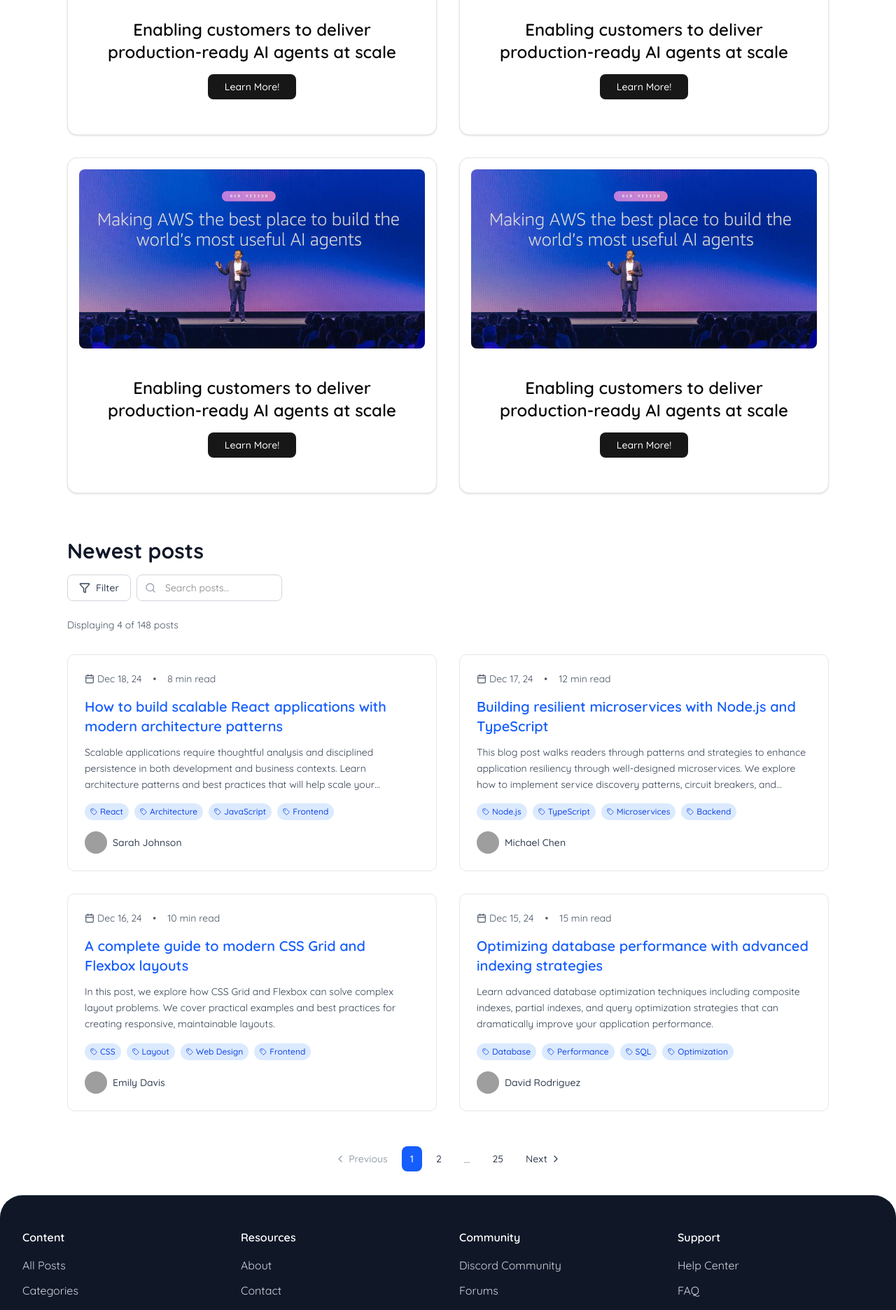
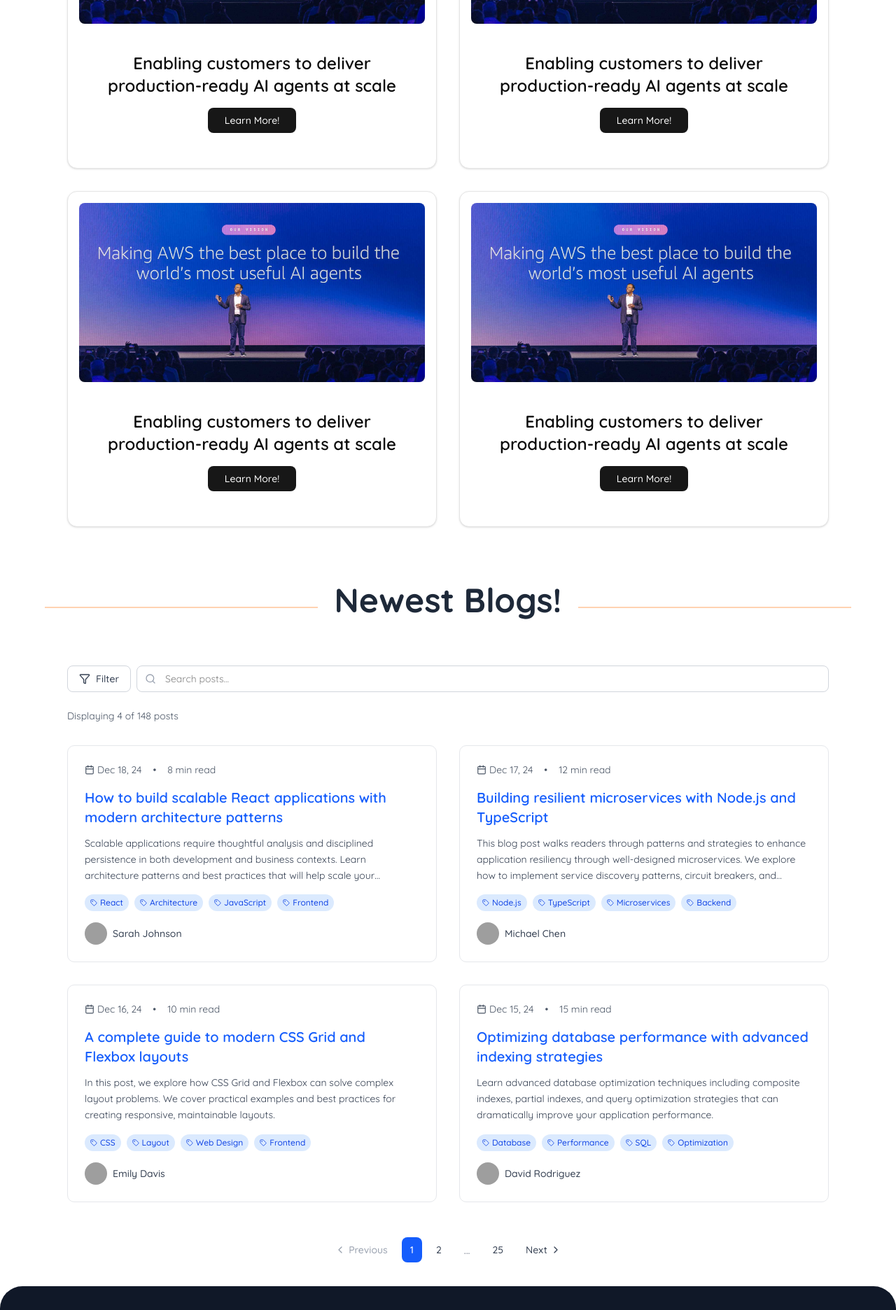
Before and after one commit to byrthokobi/blog-site-nextJS, a Next.js app: page / in a window 1280 px wide. Shown: the part 880-2752 px from the top of the page at 70% size. Built offline with nearby package versions, Linux system fonts and the light colour scheme; grey boxes are pictures that could not be loaded.

Commit message:
UI Changes: Fixing Minore UI Bugs

```diff
--- a/src/app/NewestPostComponent.tsx
+++ b/src/app/NewestPostComponent.tsx
@@ -161,14 +161,11 @@ const BlogPostsSection: React.FC<BlogPostsSectionProps> = ({
     };
 
     return (
-        <div className="max-w-7xl mx-auto px-4 sm:px-6 lg:px-8 py-8">
-            {/* Header */}
+        <div className="max-w-7xl mx-auto pb-8 px-4 sm:px-6 lg:px-8">
             <div className="mb-8">
-                <h2 className="text-3xl font-bold text-gray-900 mb-4">Newest posts</h2>
-
                 {/* Search and Filter Controls */}
                 <div className="flex flex-col sm:flex-row gap-4 mb-6">
-                    <div className="flex gap-2">
+                    <div className="flex gap-2 w-full">
                         <button
                             onClick={() => setShowFilters(!showFilters)}
                             className="flex items-center gap-2 px-4 py-2 border border-gray-300 rounded-md text-sm font-medium text-gray-700 bg-white hover:bg-gray-50 transition-colors"
@@ -177,14 +174,14 @@ const BlogPostsSection: React.FC<BlogPostsSectionProps> = ({
                             Filter
                         </button>
 
-                        <div className="relative">
+                        <div className="w-full relative">
                             <Search size={16} className="absolute left-3 top-1/2 transform -translate-y-1/2 text-gray-400" />
                             <input
                                 type="text"
                                 placeholder="Search posts..."
                                 value={searchTerm}
                                 onChange={(e) => setSearchTerm(e.target.value)}
-                                className="pl-10 pr-4 py-2 border border-gray-300 rounded-md text-sm focus:ring-2 focus:ring-blue-500 focus:border-blue-500 outline-none"
+                                className="pl-10 w-full pr-4 py-2 border border-gray-300 rounded-md text-sm focus:ring-2 focus:ring-blue-500 focus:border-blue-500 outline-none"
                             />
                         </div>
                     </div>
--- a/src/app/page.tsx
+++ b/src/app/page.tsx
@@ -4,7 +4,7 @@ import BlogPostsSection from "./NewestPostComponent";
 
 export default function Home() {
   return (
-    <div className="main-body h-full">
+    <div className="main-body h-full space-y-12">
       {/*Hero Heading Section*/}
       <div className="text-center p-6 md:p-10 h-96 flex justify-center items-center">
         <h2 className="text-2xl md:text-3xl lg:text-4xl leading-snug">
@@ -19,12 +19,12 @@ export default function Home() {
 
 
       {/*Feature-Card Section*/}
-      <div className="bg-transparent">
+      <div>
         <SectionHeader
           variant="purple"
           title="Featured Blogs!"
         />
-        <div className="w-fullflex justify-center">
+        <div className="w-full flex justify-center">
           <div className="grid md:grid-cols-1 lg:grid-cols-2 p-8 mx-auto gap-8">
             <FeatureCard
               imageSrc="/blog-image1.jpg"
@@ -52,7 +52,14 @@ export default function Home() {
       </div>
 
       {/*Newest-Post Section*/}
-      <BlogPostsSection />
+
+      <div>
+        <SectionHeader
+          title="Newest Blogs!"
+          variant="orange"
+        />
+        <BlogPostsSection />
+      </div>
     </div>
   );
 }
```
